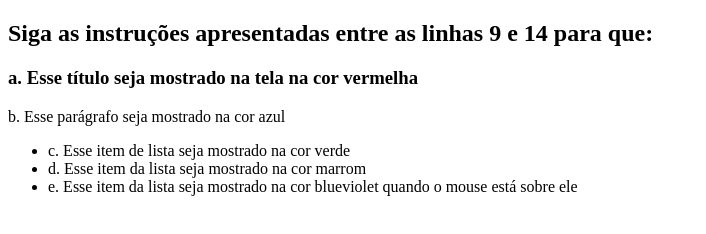
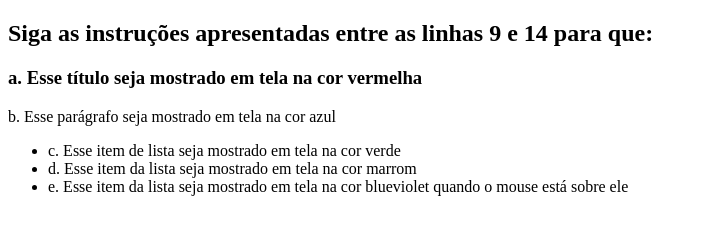
Before and after one commit to code-with-von/mod-css, a plain HTML site: page 01-add-css/index.html in a window 1280 px wide. Shown: the whole page, without its empty margins (0-706 px from the left). Drawn offline with Linux system fonts and the light colour scheme.

Commit message:
Update index.html

```diff
--- a/01-add-css/index.html
+++ b/01-add-css/index.html
@@ -20,13 +20,13 @@
           Siga as instruções apresentadas entre as linhas 9 e 14 para que:
         </h1>
         <section>
-          <h1>a. Esse título seja mostrado na tela na cor vermelha</h1>
-          <p>b. Esse parágrafo seja mostrado na cor azul</p>
+          <h1>a. Esse título seja mostrado em tela na cor vermelha</h1>
+          <p>b. Esse parágrafo seja mostrado em tela na cor azul</p>
           <ul>
-            <li>c. Esse item de lista seja mostrado na cor verde</li>
-            <li>d. Esse item da lista seja mostrado na cor marrom</li>
+            <li>c. Esse item de lista seja mostrado em tela na cor verde</li>
+            <li>d. Esse item da lista seja mostrado em tela na cor marrom</li>
             <li>
-              e. Esse item da lista seja mostrado na cor blueviolet quando o
+              e. Esse item da lista seja mostrado em tela na cor blueviolet quando o
               mouse está sobre ele
             </li>
           </ul>
```
